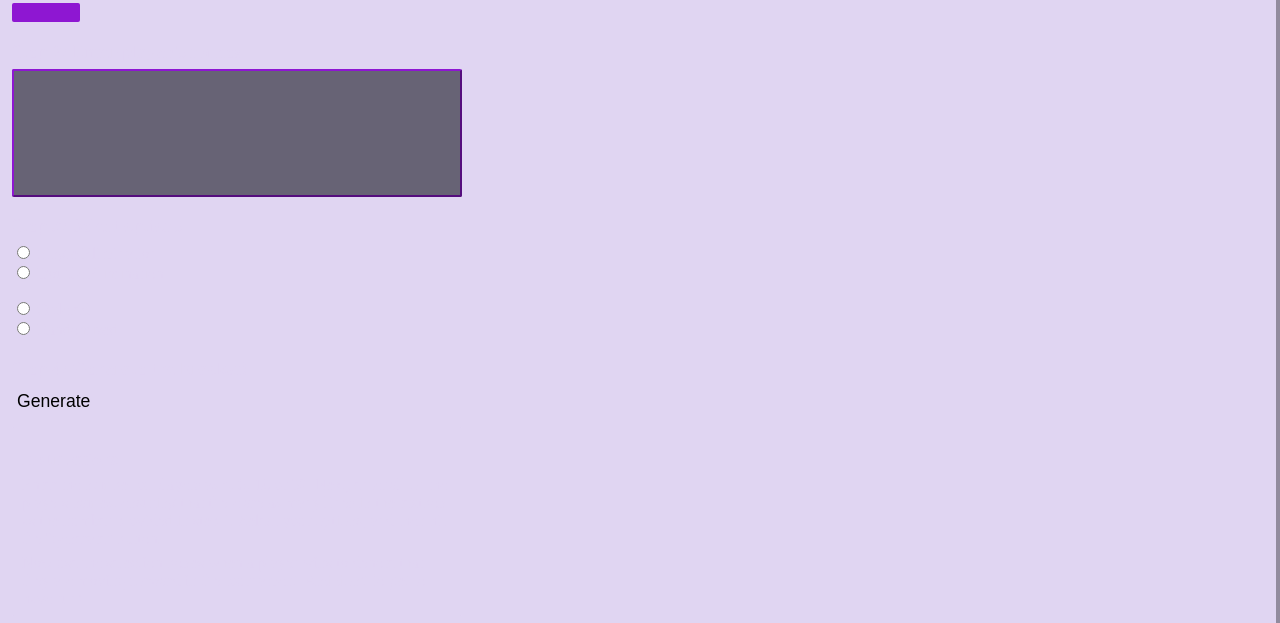
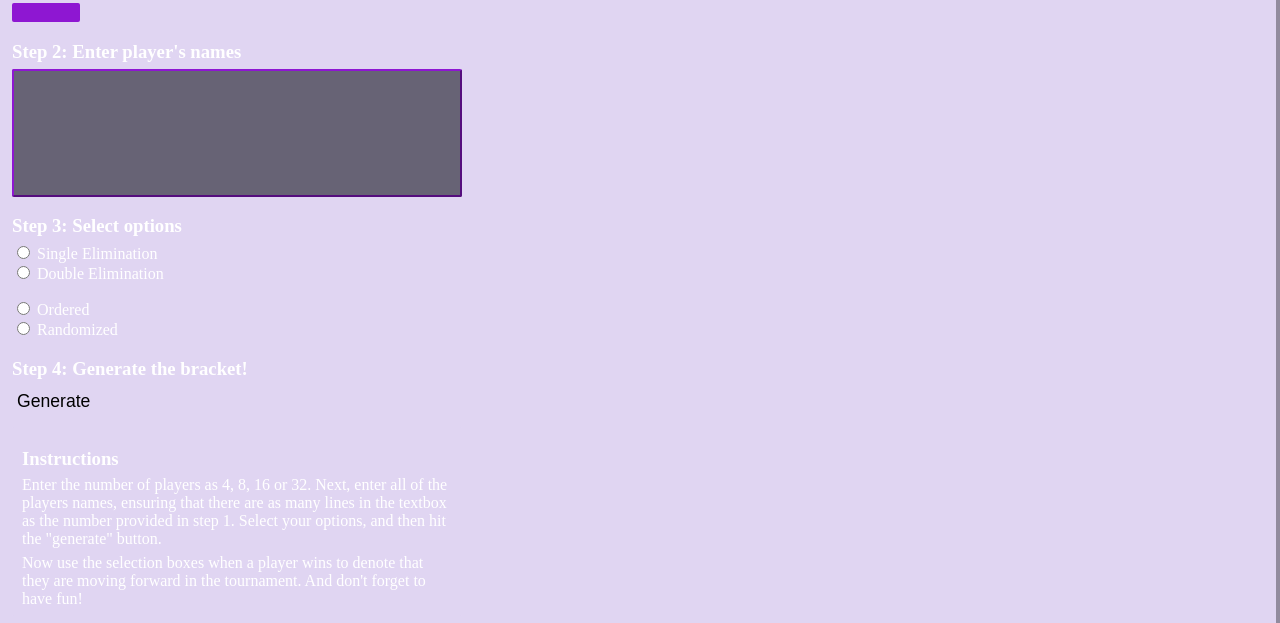
Before and after one commit to SeanMurphyBR/Brackets, a plain HTML site: page index.html in a window 1280 px wide. Shown: the part 107-730 px from the top of the page. Drawn offline with Linux system fonts and the light colour scheme.

Commit message:
Update style.css

```diff
--- a/style.css
+++ b/style.css
@@ -35,7 +35,7 @@ div#mainBracket, div#secondaryBracket {
 div#options {
   position: fixed;
   background-color: #E0D5F2;
-  color: #E0D5F2;
+  color: #FFFFFF;
   padding: 0 10px 10px 10px;
   width: 450px;
   height: 100%;
```
